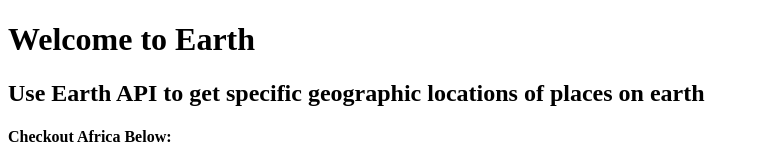
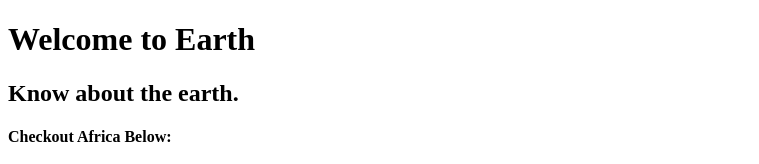
Before and after one commit to Mire-web/API, a website: page public/index.html in a window 1280 px wide. Shown: the top 164 px of the page, without its empty margins (0-759 px from the left). Drawn offline with Linux system fonts and the light colour scheme; grey boxes are pictures that could not be loaded.

Commit message:
update html

```diff
--- a/public/index.html
+++ b/public/index.html
@@ -9,7 +9,7 @@
 </head>
 <body>
     <h1>Welcome to Earth</h1>
-    <h2>Use Earth API to get specific geographic locations of places on earth</h2>
+    <h2>Know about the earth.</h2>
     <h4>Checkout Africa Below:</h4>
     <div class="grid">
         <div class="map">
```
